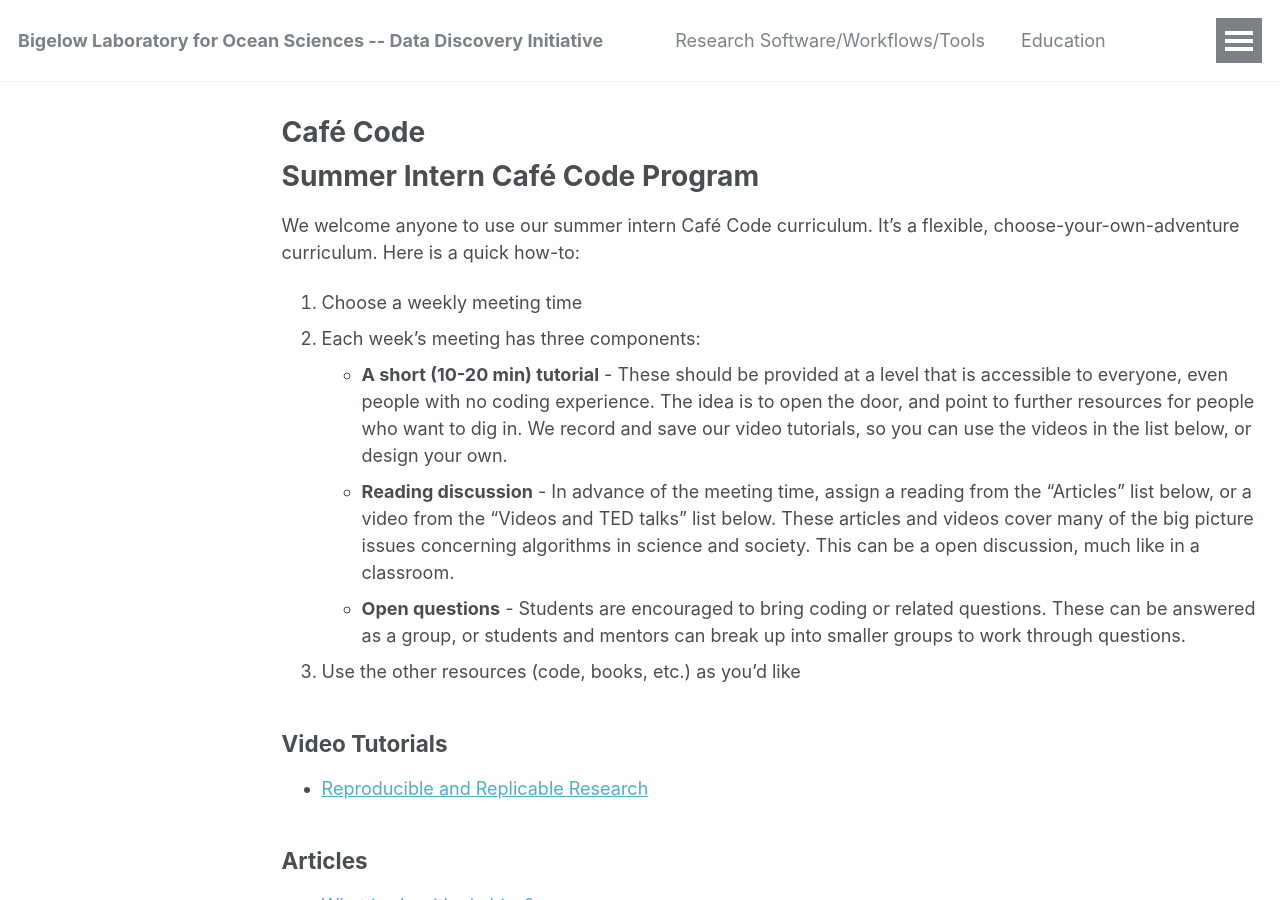
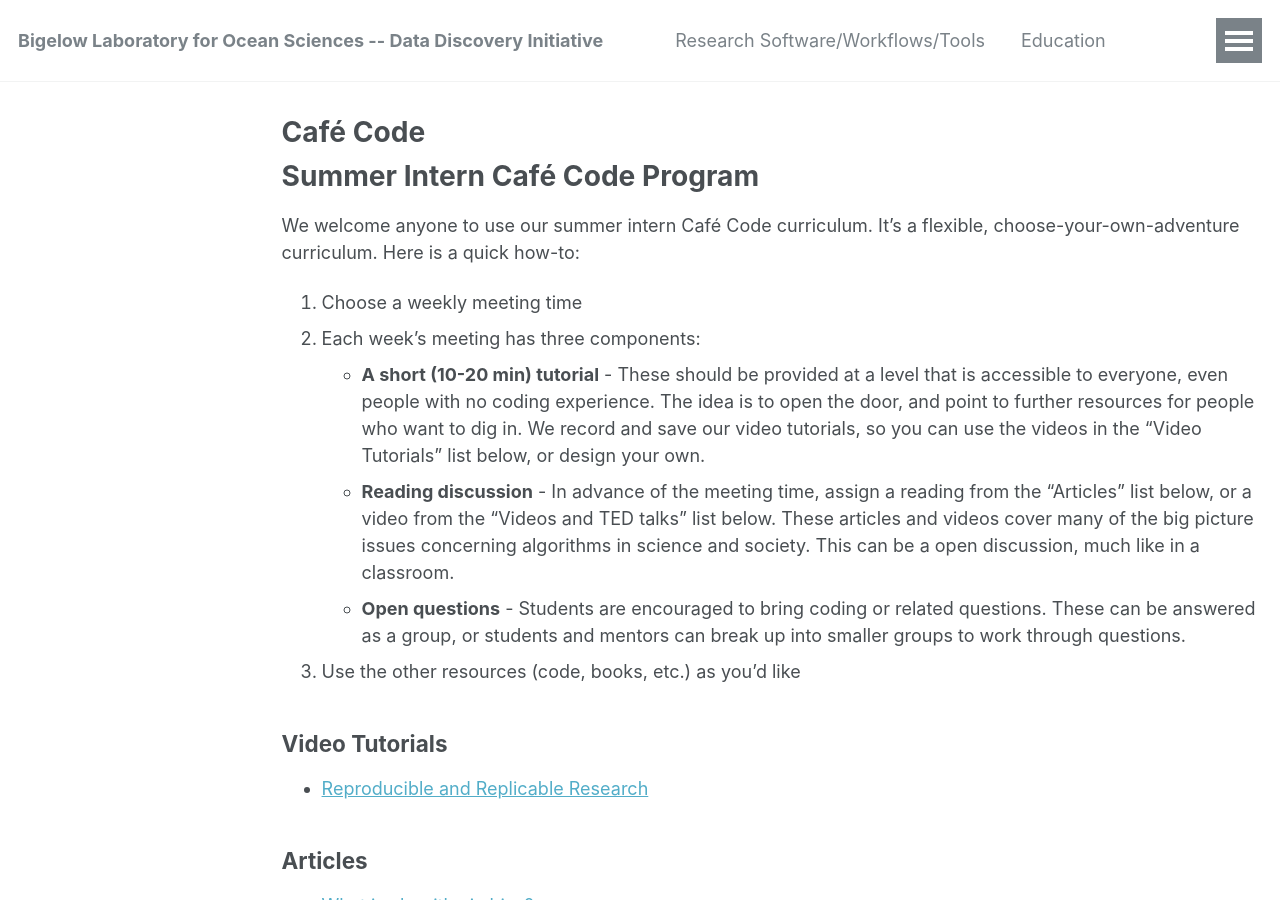
Before and after one commit to BigelowLab/bigelowlab.github.io, a Jekyll site: the page built from _pages/cafecode.md, in a window 1280 px wide and 900 px high. Built offline with Jekyll 4.4.1, drawn with Linux system fonts in a browser that asks for light colours.

Commit message:
Update cafecode.md

```diff
--- a/_pages/cafecode.md
+++ b/_pages/cafecode.md
@@ -12,7 +12,7 @@ We welcome anyone to use our summer intern Café Code curriculum. It's a flexibl
 
 1. Choose a weekly meeting time
 2. Each week's meeting has three components:
-   - **A short (10-20 min) tutorial** - These should be provided at a level that is accessible to everyone, even people with no coding experience. The idea is to open the door, and point to further resources for people who want to dig in. We record and save our video tutorials, so you can use the videos in the list below, or design your own.
+   - **A short (10-20 min) tutorial** - These should be provided at a level that is accessible to everyone, even people with no coding experience. The idea is to open the door, and point to further resources for people who want to dig in. We record and save our video tutorials, so you can use the videos in the "Video Tutorials" list below, or design your own.
    - **Reading discussion** - In advance of the meeting time, assign a reading from the "Articles" list below, or a video from the "Videos and TED talks" list below. These articles and videos cover many of the big picture issues concerning algorithms in science and society. This can be a open discussion, much like in a classroom.
    - **Open questions** - Students are encouraged to bring coding or related questions. These can be answered as a group, or students and mentors can break up into smaller groups to work through questions.
 3. Use the other resources (code, books, etc.) as you'd like
```
